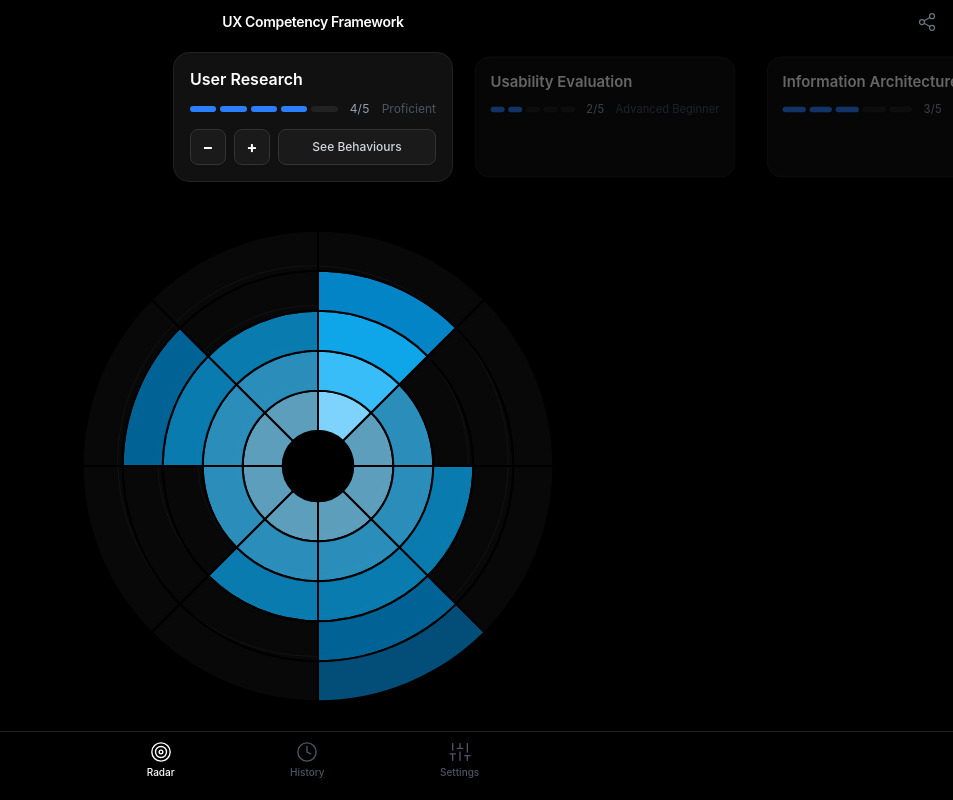
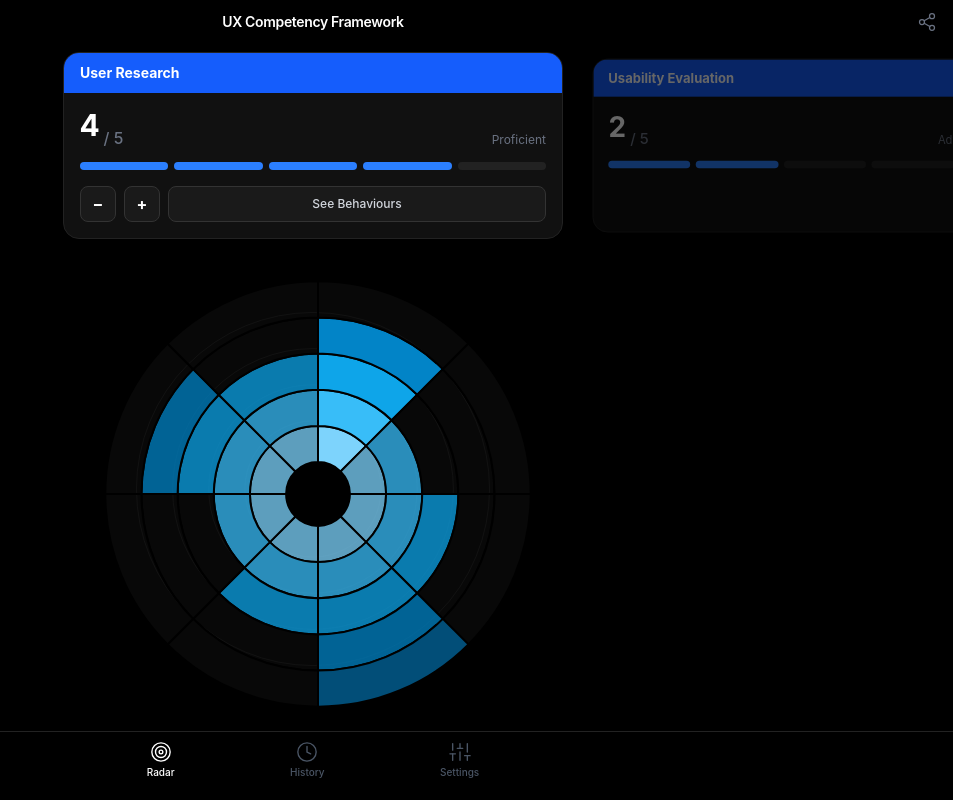
Before and after one commit to rhyspendred/competency-radar, a React (Vite) app: page / in a window 1280 px wide. Shown: the whole page, without its empty margins (327-1280 px from the left). Built offline with nearby package versions, Linux system fonts and the light colour scheme.

Commit message:
Fix cards

```diff
--- a/src/components/Dashboard.tsx
+++ b/src/components/Dashboard.tsx
@@ -1,28 +1,79 @@
 import { useState, useRef, useEffect } from "react";
-import { motion, animate as fmAnimate } from "framer-motion";
+import { motion, AnimatePresence, animate as fmAnimate } from "framer-motion";
 import { useCompetencyData } from "../hooks/useCompetencyData";
 import CompetencyRadar from "./CompetencyRadar";
 import BehavioursView from "./BehavioursView";
 import BottomNav from "./BottomNav";
 
 const SPRING = { type: "spring" as const, stiffness: 400, damping: 25 };
-const CARD_W = 280;
+const SIDE_MARGIN = 16;
+const MAX_WIDTH = 500;
+
+/* ── Animated score digit ─────────────────────────────────── */
+
+function AnimatedScore({ value }: { value: number }) {
+  const prev = useRef(value);
+  const dir = value > prev.current ? 1 : value < prev.current ? -1 : 0;
+  useEffect(() => {
+    prev.current = value;
+  }, [value]);
+
+  return (
+    <span
+      className="relative inline-flex items-center justify-center overflow-hidden font-bold text-3xl tabular-nums"
+      style={{ height: "1.3em", minWidth: "0.65em" }}
+    >
+      <AnimatePresence initial={false} mode="popLayout">
+        <motion.span
+          key={value}
+          initial={{ y: dir * 28, opacity: 0 }}
+          animate={{ y: 0, opacity: 1 }}
+          exit={{ y: -dir * 28, opacity: 0 }}
+          transition={{ type: "spring", stiffness: 500, damping: 30 }}
+          className="absolute"
+        >
+          {value}
+        </motion.span>
+      </AnimatePresence>
+    </span>
+  );
+}
+
+/* ── Dashboard ────────────────────────────────────────────── */
 
 export default function Dashboard() {
   const { frameworkName, data, setScore } = useCompetencyData();
   const [selectedId, setSelectedId] = useState(data[0]?.id ?? "");
   const [detailId, setDetailId] = useState<string | null>(null);
   const scrollRef = useRef<HTMLDivElement>(null);
+  const mainRef = useRef<HTMLDivElement>(null);
   const prevRef = useRef({ id: "", score: 0 });
+  const [contentWidth, setContentWidth] = useState(0);
 
   const selected = data.find((d) => d.id === selectedId) ?? data[0];
   const detailItem = detailId ? data.find((d) => d.id === detailId) : null;
 
   useEffect(() => {
+    const el = mainRef.current;
+    if (!el) return;
+    const ro = new ResizeObserver((entries) => {
+      setContentWidth(
+        Math.min(entries[0].contentRect.width - SIDE_MARGIN * 2, MAX_WIDTH),
+      );
+    });
+    ro.observe(el);
+    return () => ro.disconnect();
+  }, []);
+
+  useEffect(() => {
     const card = scrollRef.current?.querySelector(
       `[data-id="${selectedId}"]`,
     ) as HTMLElement | null;
-    card?.scrollIntoView({ behavior: "smooth", inline: "center", block: "nearest" });
+    card?.scrollIntoView({
+      behavior: "smooth",
+      inline: "center",
+      block: "nearest",
+    });
   }, [selectedId]);
 
   useEffect(() => {
@@ -49,8 +100,13 @@ export default function Dashboard() {
     prevRef.current = { id: selected.id, score: selected.score };
   }, [selected]);
 
+  const cardW = contentWidth || 280;
+
   return (
-    <div className="h-full bg-black text-white flex flex-col overflow-hidden">
+    <div
+      ref={mainRef}
+      className="h-full bg-black text-white flex flex-col overflow-hidden"
+    >
       {/* App bar */}
       <header className="shrink-0 h-11 flex items-center justify-between px-4">
         {detailItem ? (
@@ -104,39 +160,57 @@ export default function Dashboard() {
           <div
             ref={scrollRef}
             className="shrink-0 flex gap-3 overflow-x-auto snap-x snap-mandatory hide-scrollbar py-2"
-            style={{ paddingInline: `calc(50% - ${CARD_W / 2}px)` }}
+            style={{ paddingInline: `calc(50% - ${cardW / 2}px)` }}
           >
             {data.map((item) => {
               const sel = item.id === selectedId;
+              const accent = item.isTarget ? "bg-orange-500" : "bg-blue-600";
               return (
                 <motion.div
                   key={item.id}
                   data-id={item.id}
-                  animate={{ scale: sel ? 1 : 0.93, opacity: sel ? 1 : 0.4 }}
+                  animate={{
+                    scale: sel ? 1 : 0.93,
+                    opacity: sel ? 1 : 0.4,
+                  }}
                   transition={SPRING}
                   onClick={() => setSelectedId(item.id)}
-                  className="snap-center shrink-0 rounded-2xl bg-[#111] border border-[#222] p-4 space-y-3 cursor-pointer"
-                  style={{ width: CARD_W }}
+                  className="snap-center shrink-0 rounded-2xl overflow-hidden bg-[#111] border border-[#222] cursor-pointer"
+                  style={{ width: cardW }}
                 >
-                  {/* Name row */}
-                  <div className="flex items-start justify-between gap-3">
-                    <h2 className="text-base font-semibold leading-tight truncate">
+                  {/* Colour header */}
+                  <div
+                    className={`px-4 py-2.5 flex items-center justify-between gap-3 ${accent}`}
+                  >
+                    <h2 className="text-sm font-bold text-white truncate">
                       {item.label}
                     </h2>
                     {item.isTarget && (
-                      <span className="text-[10px] font-semibold px-2 py-0.5 rounded-full bg-orange-500/15 text-orange-400 border border-orange-500/25 shrink-0">
+                      <span className="text-[10px] font-semibold px-2 py-0.5 rounded-full bg-white/20 text-white shrink-0">
                         Target
                       </span>
                     )}
                   </div>
 
+                  {/* Body */}
+                  <div className="px-4 pt-3 pb-4 space-y-3">
                     {/* Score row */}
-                  <div className="flex items-center gap-3">
-                    <div className="flex gap-1 flex-1">
+                    <div className="flex items-baseline gap-1">
+                      <AnimatedScore value={item.score} />
+                      <span className="text-base text-gray-500 font-medium">
+                        / {item.maxScore}
+                      </span>
+                      <span className="text-xs text-gray-500 ml-auto">
+                        {item.scaleName}
+                      </span>
+                    </div>
+
+                    {/* Progress bar — own line */}
+                    <div className="flex gap-1.5">
                       {Array.from({ length: item.maxScore }, (_, i) => (
                         <div
                           key={i}
-                          className={`h-1.5 flex-1 rounded-full transition-colors duration-200 ${
+                          className={`h-2 flex-1 rounded-full transition-colors duration-200 ${
                             i < item.score
                               ? item.isTarget
                                 ? "bg-orange-500"
@@ -146,17 +220,10 @@ export default function Dashboard() {
                         />
                       ))}
                     </div>
-                    <span className="text-xs text-gray-400 tabular-nums shrink-0">
-                      {item.score}/{item.maxScore}
-                    </span>
-                    <span className="text-xs text-gray-600 shrink-0">
-                      {item.scaleName}
-                    </span>
-                  </div>
 
-                  {/* Actions row — only interactive on the selected card */}
+                    {/* Actions — selected card only */}
                     {sel && (
-                    <div className="flex items-center gap-2">
+                      <div className="flex items-center gap-2 pt-1">
                         <motion.button
                           whileTap={{ scale: 0.95, opacity: 0.8 }}
                           transition={SPRING}
@@ -194,6 +261,7 @@ export default function Dashboard() {
                         </motion.button>
                       </div>
                     )}
+                  </div>
                 </motion.div>
               );
             })}
```
Lines whose indentation alone changed are shown as unchanged.
